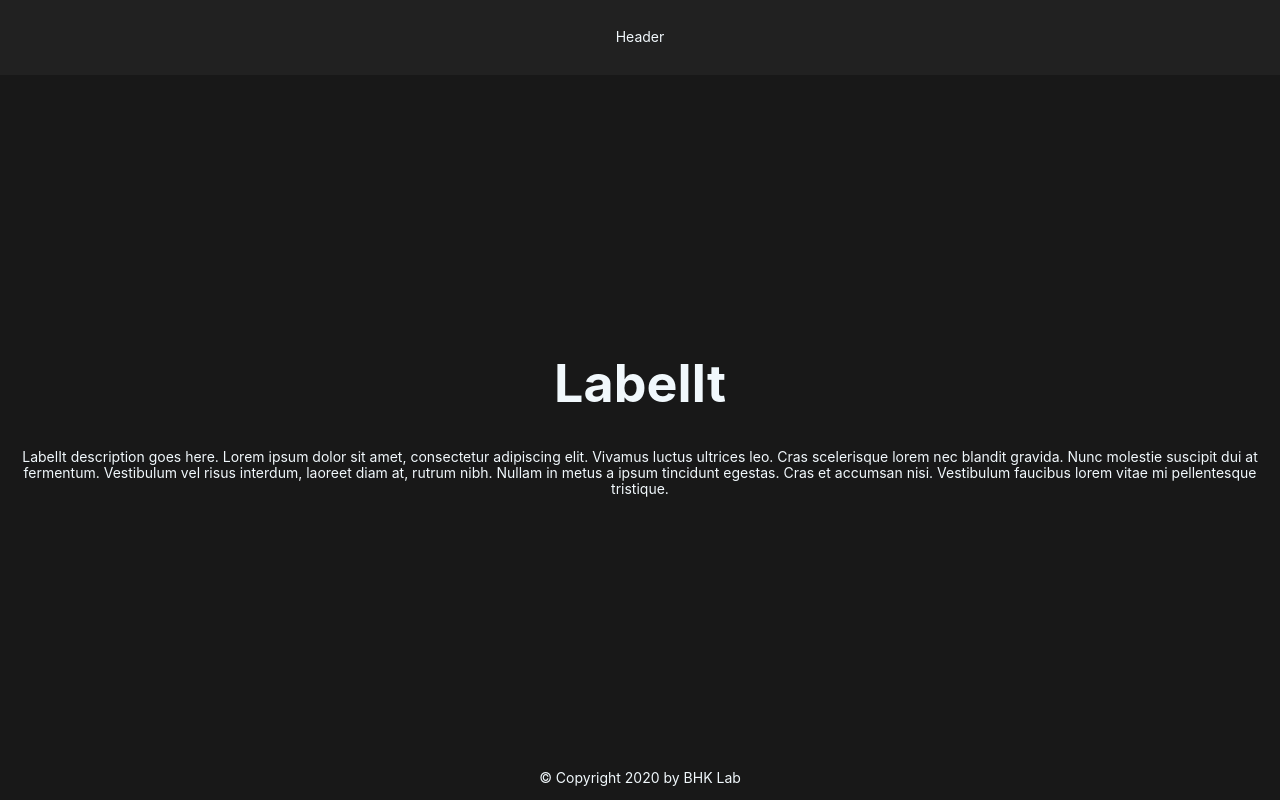
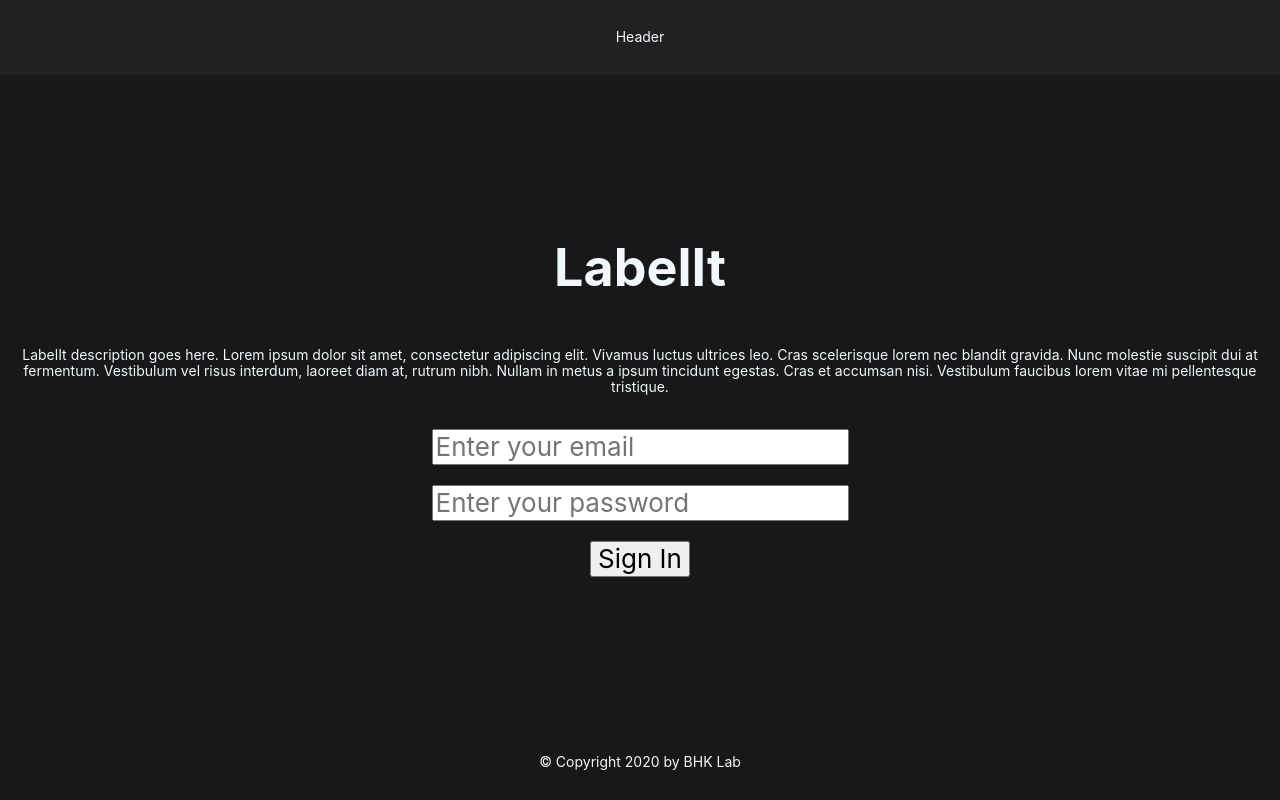
Before and after one commit to bhklab/QUANNOTATE, a React (Create React App) app in the folder client/: page / in a window 1280 px wide. Built offline with nearby package versions, Linux system fonts and the light colour scheme.

Commit message:
Adding login component

```diff
--- a/client/src/components/App.js
+++ b/client/src/components/App.js
@@ -2,7 +2,7 @@ import React from 'react';
 import { Normalize } from 'styled-normalize';
 import StyledApp from './StyledApp';
 import GlobalStyles from '../styles/GlobalStyles';
-// import Login from '../Login'
+import Login from './Login/Login';
 
 const App = () => {
   return (
@@ -17,7 +17,7 @@ const App = () => {
           <div className='wrapper'>
             <h1>LabelIt</h1>
             <p>LabelIt description goes here. Lorem ipsum dolor sit amet, consectetur adipiscing elit. Vivamus luctus ultrices leo. Cras scelerisque lorem nec blandit gravida. Nunc molestie suscipit dui at fermentum. Vestibulum vel risus interdum, laoreet diam at, rutrum nibh. Nullam in metus a ipsum tincidunt egestas. Cras et accumsan nisi. Vestibulum faucibus lorem vitae mi pellentesque tristique.</p>
-            {/* <Login></Login> */}
+            <Login/>
           </div>
         </main>
         <footer>
--- a/client/src/components/Login/Login.js
+++ b/client/src/components/Login/Login.js
@@ -0,0 +1,44 @@
+import React from 'react';
+import StyledLogin from './StyledLogin'
+
+const Login = () => {
+
+  const handleUserChange = () => {
+    console.log("handleUserChange");
+  }
+  const handlePasswordChange = () => {
+    console.log("handlePasswordChange");
+  }
+
+  const handleSubmit = (e) => {
+    e.preventDefault()
+    console.log("handleSubmit");
+  }
+
+  return (
+    <StyledLogin onSubmit={handleSubmit}>
+      <input
+        type="text"
+        required
+        id="email"
+        name="email"
+        placeholder="Enter your email"
+        onChange={handleUserChange}
+      />
+      <input
+        type="text"
+        id="password"
+        name="password"
+        placeholder="Enter your password"
+        onChange={handlePasswordChange}
+      />
+      <button
+        type="submit"
+      >
+        Sign In
+      </button>
+    </StyledLogin>
+  )
+}
+
+export default Login
--- /dev/null
+++ b/client/src/components/Login/StyledLogin.js
@@ -0,0 +1,15 @@
+import styled from 'styled-components';
+import colors from '../../styles/colors';
+
+export default styled.form`
+  display: flex;
+  flex-direction: column;
+  justify-content: center;
+  align-items: center;
+  max-width: 400px;
+  padding: 10px;
+  margin: 10px;
+  input {
+    margin-bottom: 20px;
+  }
+`;
--- a/client/src/components/StyledApp.js
+++ b/client/src/components/StyledApp.js
@@ -14,6 +14,10 @@ const StyledApp = styled.div`
 
   .wrapper {
     max-width: 1280px;
+    display: flex;
+    flex-direction: column;
+    align-items: center;
+    justify-content: space-between;
   }
 
   .App-logo {
--- a/client/src/styles/GlobalStyles.js
+++ b/client/src/styles/GlobalStyles.js
@@ -43,12 +43,15 @@ const GlobalStyles = createGlobalStyle`
     p {
       font-size: 14px;
     }
-    header {
+    header,
+    footer {
       width: 100%;
       min-height: 75px;
       display: flex;
       justify-content: center;
       align-items: center;
+    }
+    header {
       background-color: ${colors.dark_grey};
     }
 `;
```
